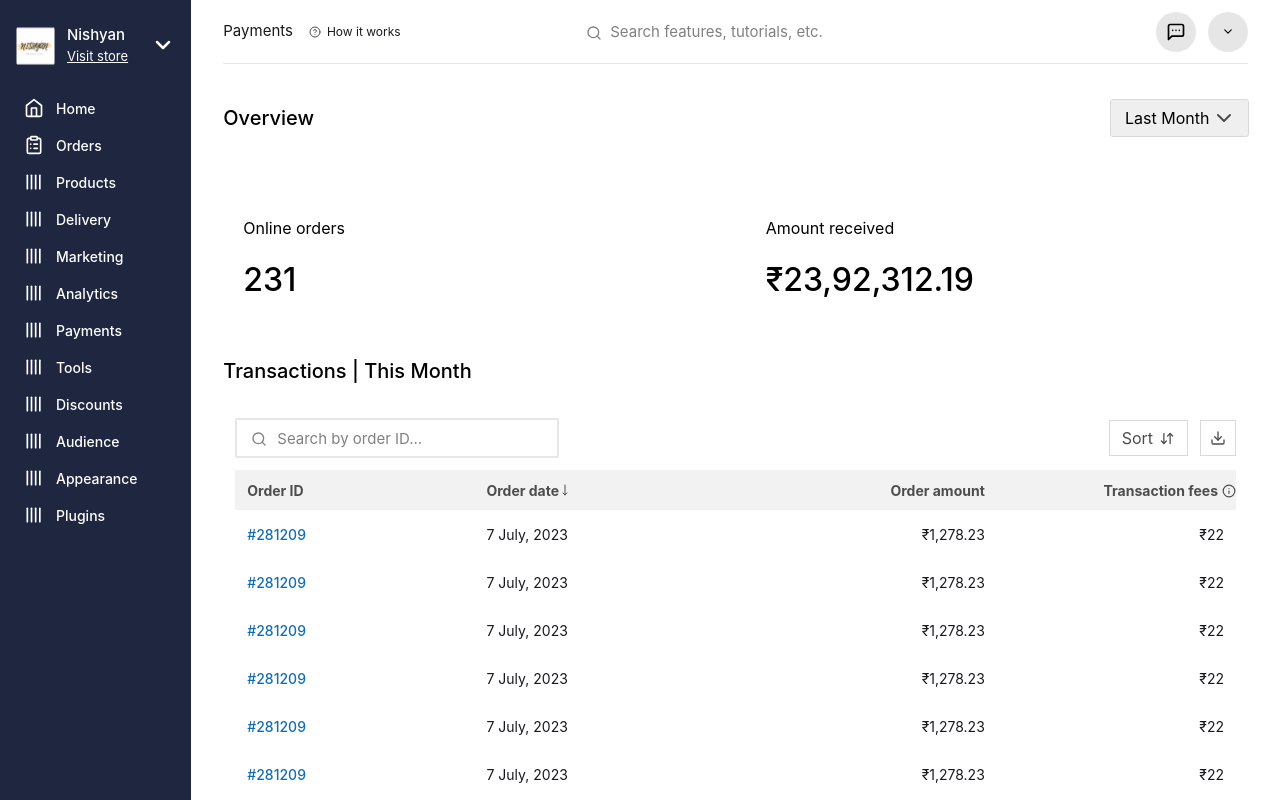
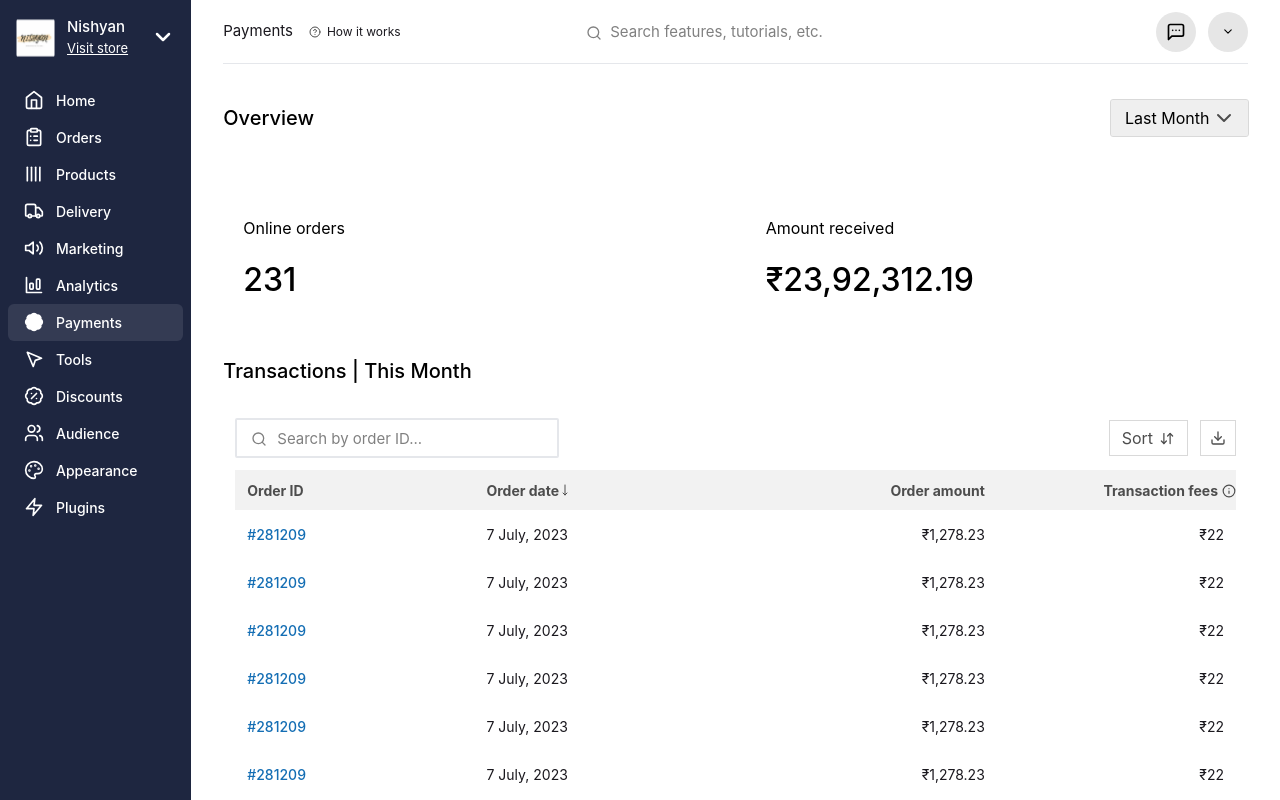
Before and after one commit to avsssai/dukaan-challenge, a React (Vite) app: page / in a window 1280 px wide. Shown: the top 800 px of the page. Built offline with nearby package versions, Linux system fonts and the light colour scheme.

Commit message:
added selected state

```diff
--- a/src/App.tsx
+++ b/src/App.tsx
@@ -18,7 +18,7 @@ import Button from "./components/Button";
 function App() {
 	return (
 		<div className='min-h-screen flex'>
-			<section className='basis-[224px] overflow-y-clip bg-navbar min-h-full text-white px-2 py-6  flex-col gap-4 hidden md:flex'>
+			<section className='basis-[224px] overflow-y-clip bg-navbar min-h-full text-white px-2 py-4  flex-col gap-4 hidden md:flex'>
 				<div className='px-2 flex gap-3 h-[42px] mb-2'>
 					<div className='w-[39px] py-[1px] relative'>
 						<img
@@ -39,20 +39,20 @@ function App() {
 						<ChevronDown strokeWidth={2.5} />
 					</div>
 				</div>
-				<div className='flex-1 mb-10'>
+				<nav className='flex-1 mb-10'>
 					<Tab name='home' />
 					<Tab name='orders' />
 					<Tab name='products' />
 					<Tab name='delivery' />
 					<Tab name='marketing' />
 					<Tab name='analytics' />
-					<Tab name='payments' />
+					<Tab name='paymentsSolid' />
 					<Tab name='tools' />
 					<Tab name='discounts' />
 					<Tab name='audience' />
 					<Tab name='appearance' />
 					<Tab name='plugins' />
-				</div>
+				</nav>
 				<div className='mx-2 bg-navbarAccent px-3 py-[8px] gap-3 flex items-center rounded-md '>
 					<div className='h-9 w-9 bg-whiteTenLightness rounded-md flex items-center justify-center'>
 						{Icons["wallet"].icon}
@@ -73,6 +73,7 @@ function App() {
 						</h5>
 						<p className='flex gap-1 md:gap-[6px] items-center'>
 							<HelpCircle
+								role='button'
 								color='#4D4D4D'
 								width={12}
 								height={12}
@@ -95,15 +96,15 @@ function App() {
 						/>
 					</div>
 					<div className='flex-1 justify-end gap-3 flex'>
-						<div className='h-10 w-10 bg-blackNinety rounded-full flex items-center justify-center'>
+						<button className='h-10 w-10 bg-blackNinety rounded-full flex items-center justify-center'>
 							<MessageSquareMore width={20} height={20} />
-						</div>
-						<div className='h-10 w-10 bg-blackNinety rounded-full flex items-center justify-center'>
+						</button>
+						<button className='h-10 w-10 bg-blackNinety rounded-full flex items-center justify-center'>
 							<ChevronDown width={20} height={13} />
-						</div>
+						</button>
 					</div>
 				</header>
-				<div className='py-9 flex items-center mb-6'>
+				<div className='mb-1 py-2 lg:py-9 flex items-center lg:mb-6'>
 					<h2 className='font-medium text-headingTwo mr-auto'>
 						Overview
 					</h2>
--- a/src/components/Tab.tsx
+++ b/src/components/Tab.tsx
@@ -1,10 +1,23 @@
 import { Icons, IconsType } from "../utils/Icons";
 
 export default function Tab({ name }: { name: IconsType }) {
+	if (name === "paymentsSolid") {
+		return (
+			<button
+				// style={{ background: "#343b53" }}
+				className='selected group flex px-4 py-2 gap-3 cursor-pointer w-full rounded-md hover:bg-hoverBg'>
+				<span className='group-hover:fill-white'>
+					{Icons[name].icon}
+				</span>
+				<h6 className='text-normal font-medium'>{Icons[name].name}</h6>
+			</button>
+		);
+	}
 	return (
-		<div className='flex px-4 py-2 gap-3'>
+		// button to get automatic tab navigation (would prefer nav and li)
+		<button className='flex px-4 py-2 gap-3 cursor-pointer w-full rounded-md hover:bg-hoverBg'>
 			<span>{Icons[name].icon}</span>
 			<h6 className='text-normal font-medium'>{Icons[name].name}</h6>
-		</div>
+		</button>
 	);
 }
--- a/src/index.css
+++ b/src/index.css
@@ -5,3 +5,7 @@
 :root {
 	font-family: Inter, system-ui, Avenir, Helvetica, Arial, sans-serif;
 }
+
+.selected {
+	background: #343b53;
+}
--- a/src/utils/Icons.tsx
+++ b/src/utils/Icons.tsx
@@ -1,4 +1,18 @@
-import { Home, ClipboardList, Tally4, Wallet } from "lucide-react";
+import {
+	Home,
+	ClipboardList,
+	Tally4,
+	Wallet,
+	Truck,
+	Volume2,
+	BarChartBig,
+	BadgeDollarSign,
+	MousePointer2,
+	BadgePercent,
+	Users,
+	Palette,
+	Zap,
+} from "lucide-react";
 
 export const Icons = {
 	home: { name: "Home", icon: <Home width={20} height={20} /> },
@@ -7,15 +21,31 @@ export const Icons = {
 		icon: <ClipboardList width={20} height={20} />,
 	},
 	products: { name: "Products", icon: <Tally4 width={20} height={20} /> },
-	delivery: { name: "Delivery", icon: <Tally4 width={20} height={20} /> },
-	marketing: { name: "Marketing", icon: <Tally4 width={20} height={20} /> },
-	analytics: { name: "Analytics", icon: <Tally4 width={20} height={20} /> },
-	payments: { name: "Payments", icon: <Tally4 width={20} height={20} /> },
-	tools: { name: "Tools", icon: <Tally4 width={20} height={20} /> },
-	discounts: { name: "Discounts", icon: <Tally4 width={20} height={20} /> },
-	audience: { name: "Audience", icon: <Tally4 width={20} height={20} /> },
-	appearance: { name: "Appearance", icon: <Tally4 width={20} height={20} /> },
-	plugins: { name: "Plugins", icon: <Tally4 width={20} height={20} /> },
+	delivery: { name: "Delivery", icon: <Truck width={20} height={20} /> },
+	marketing: { name: "Marketing", icon: <Volume2 width={20} height={20} /> },
+	analytics: {
+		name: "Analytics",
+		icon: <BarChartBig width={20} height={20} />,
+	},
+	payments: {
+		name: "Payments",
+		icon: <BadgeDollarSign width={20} height={20} />,
+	},
+	paymentsSolid: {
+		name: "Payments",
+		icon: <BadgeDollarSign width={20} height={20} fill='#FFFFFF' />,
+	},
+	tools: { name: "Tools", icon: <MousePointer2 width={20} height={20} /> },
+	discounts: {
+		name: "Discounts",
+		icon: <BadgePercent width={20} height={20} />,
+	},
+	audience: { name: "Audience", icon: <Users width={20} height={20} /> },
+	appearance: {
+		name: "Appearance",
+		icon: <Palette width={20} height={20} />,
+	},
+	plugins: { name: "Plugins", icon: <Zap width={20} height={20} /> },
 	wallet: { name: "wallet", icon: <Wallet width={24} height={24} /> },
 };
 
--- a/tailwind.config.js
+++ b/tailwind.config.js
@@ -14,6 +14,7 @@ export default {
 				whiteCream: "#F2F2F2",
 				blackEightFive: "#D9D9D9",
 				primaryBlue: "#146EB4",
+				hoverBg: "#343b53",
 			},
 			textColor: {
 				whiteTenLightness: "#494f64",
```
